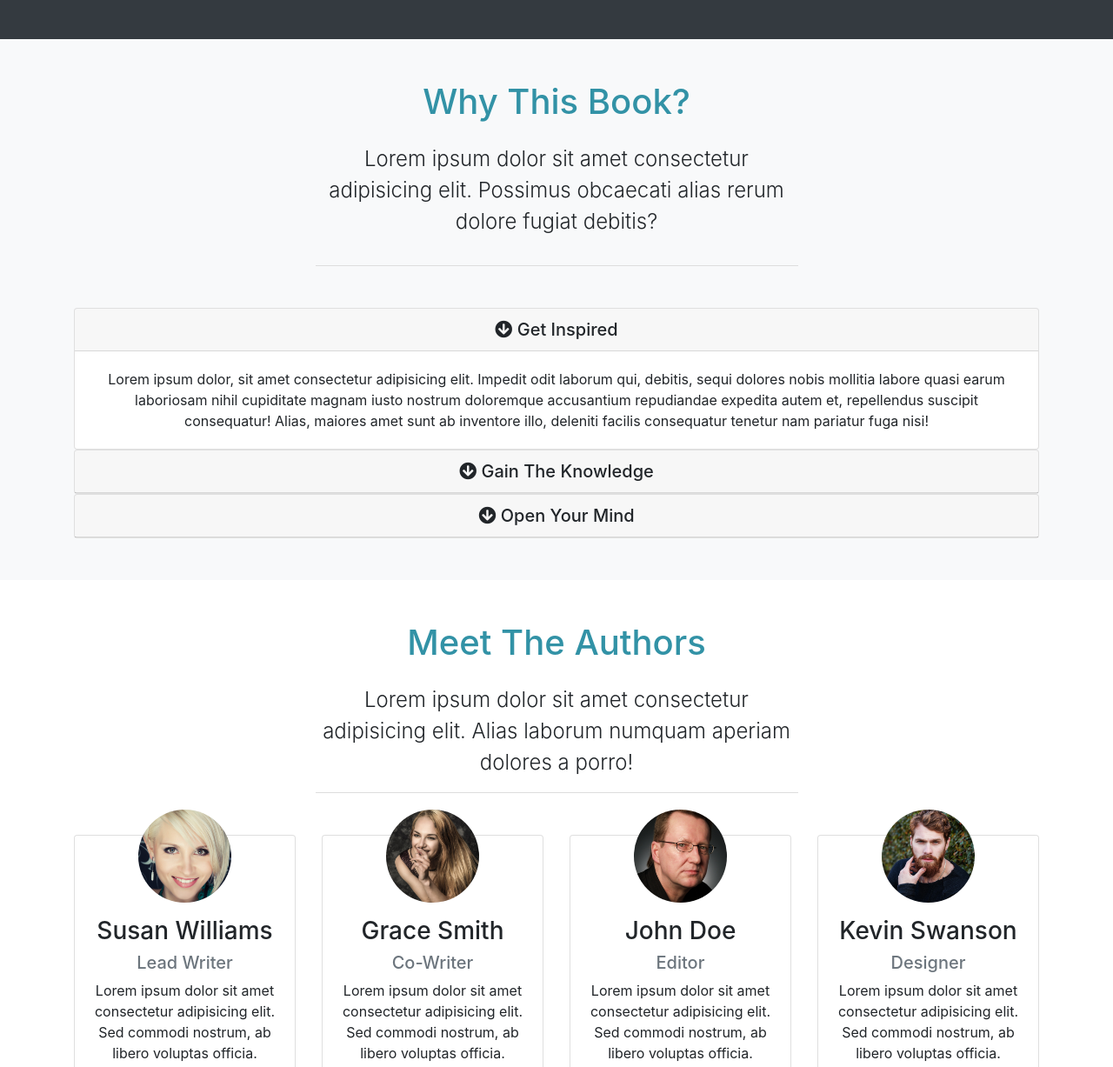
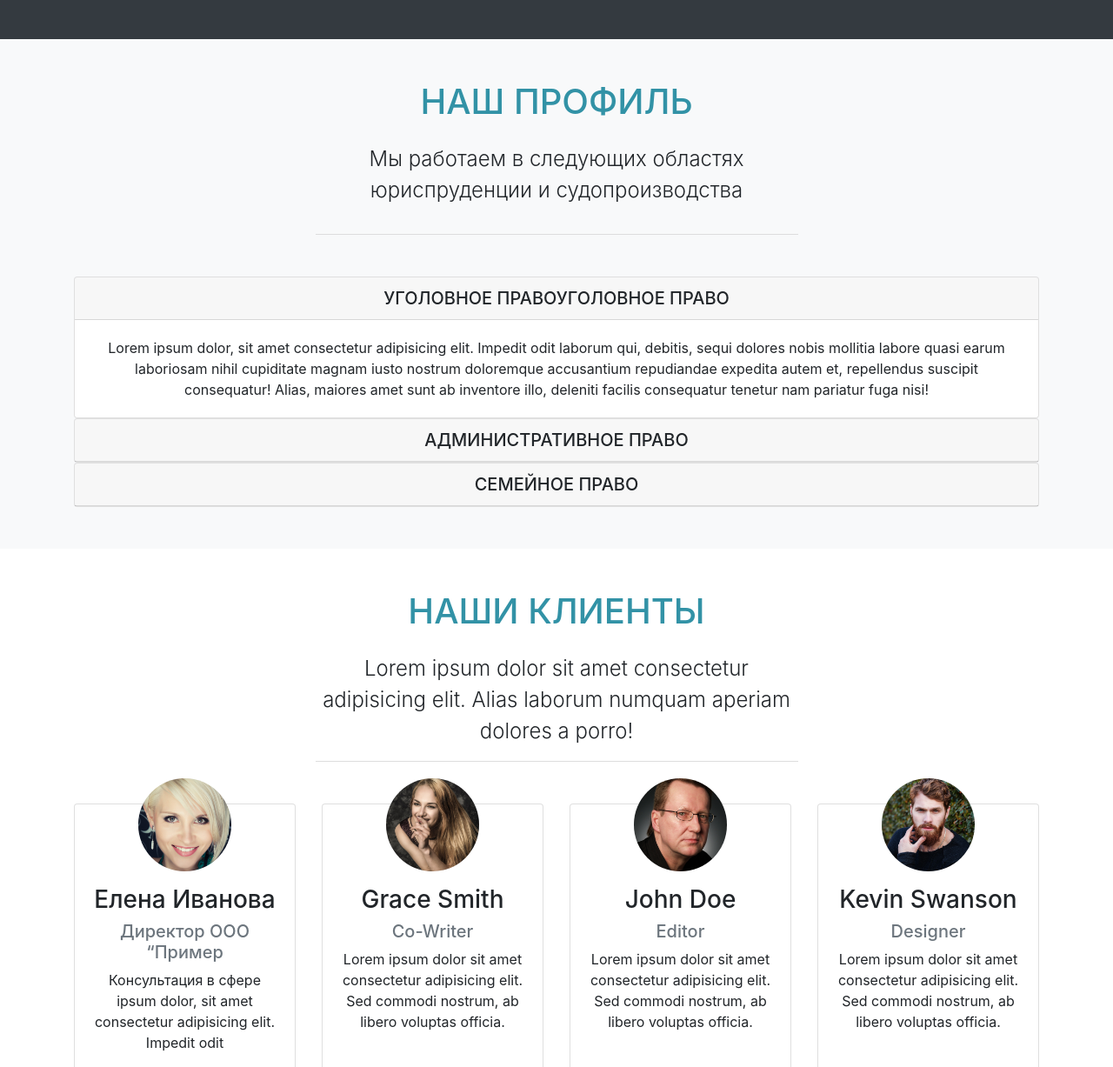
Before and after one commit to Nikita-bot-web/Lawyer-Template, a plain HTML site: page index.html in a window 1280 px wide. Shown: the part 799-2026 px from the top of the page at 87% size. Drawn offline with nearby package versions, Linux system fonts and the light colour scheme.

Commit message:
changed-some-text

```diff
--- a/css/style.css
+++ b/css/style.css
@@ -14,7 +14,7 @@ body {
   /* background: url("../img/mountains.jpg"); */
   min-height: 700px; }
   #showcase .primary-overlay {
-    background: rgba(222, 204, 194, 0.666);
+    background: rgba(154, 124, 97, 0.715);
     position: absolute;
     top: 0;
     left: 0;
--- a/index.html
+++ b/index.html
@@ -83,7 +83,7 @@
         </div>
         <div class="col-md-4">
           <button class="btn btn-primary btn-lg btn-block">
-            <i class="fas fa-envelope-open-o"></i> Subscribe
+            <i class="fas fa-envelope-open-o"></i>Закажите Обратную свзязь
           </button>
         </div>
       </div>
@@ -137,10 +137,10 @@
         <div class="col">
           <div class="info-header mb-5">
             <h1 class="text-primary pb-3">
-              Why This Book?
+              НАШ ПРОФИЛЬ
             </h1>
             <p class="lead pb-3">
-              Lorem ipsum dolor sit amet consectetur adipisicing elit. Possimus obcaecati alias rerum dolore fugiat debitis?
+              Мы работаем в следующих областях юриспруденции и судопроизводства
             </p>
           </div>
 
@@ -150,7 +150,7 @@
               <div class="card-header">
                 <h5 class="mb-0">
                   <div href="#collapse1" data-toggle="collapse" data-parent="#accordion">
-                    <i class="fas fa-arrow-circle-down"></i> Get Inspired
+                    УГОЛОВНОЕ ПРАВОУГОЛОВНОЕ ПРАВО
                   </div>
                 </h5>
               </div>
@@ -169,7 +169,7 @@
               <div class="card-header">
                 <h5 class="mb-0">
                   <div href="#collapse2" data-toggle="collapse" data-parent="#accordion">
-                    <i class="fas fa-arrow-circle-down"></i> Gain The Knowledge
+                    АДМИНИСТРАТИВНОЕ ПРАВО
                   </div>
                 </h5>
               </div>
@@ -188,7 +188,7 @@
               <div class="card-header">
                 <h5 class="mb-0">
                   <div href="#collapse3" data-toggle="collapse" data-parent="#accordion">
-                    <i class="fas fa-arrow-circle-down"></i> Open Your Mind
+                    СЕМЕЙНОЕ ПРАВО
                   </div>
                 </h5>
               </div>
@@ -215,7 +215,7 @@
         <div class="col">
           <div class="info-header mb-5">
             <h1 class="text-primary pb-3">
-              Meet The Authors
+              НАШИ КЛИЕНТЫ
             </h1>
             <p class="lead">
               Lorem ipsum dolor sit amet consectetur adipisicing elit. Alias laborum numquam aperiam dolores a porro!
@@ -229,9 +229,9 @@
           <div class="card">
             <div class="card-body">
               <img src="img/person1.jpg" alt="" class="img-fluid rounded-circle w-50 mb-3">
-              <h3>Susan Williams</h3>
-              <h5 class="text-muted">Lead Writer</h5>
-              <p>Lorem ipsum dolor sit amet consectetur adipisicing elit. Sed commodi nostrum, ab libero voluptas officia.</p>
+              <h3>Елена Иванова</h3>
+              <h5 class="text-muted">Директор ООО “Пример</h5>
+              <p>Консультация в сфере ipsum dolor, sit amet consectetur adipisicing elit. Impedit odit </p>
               <div class="d-flex justify-content-center">
                 <div class="p-4">
                   <a href="http://facebook.com">
```
